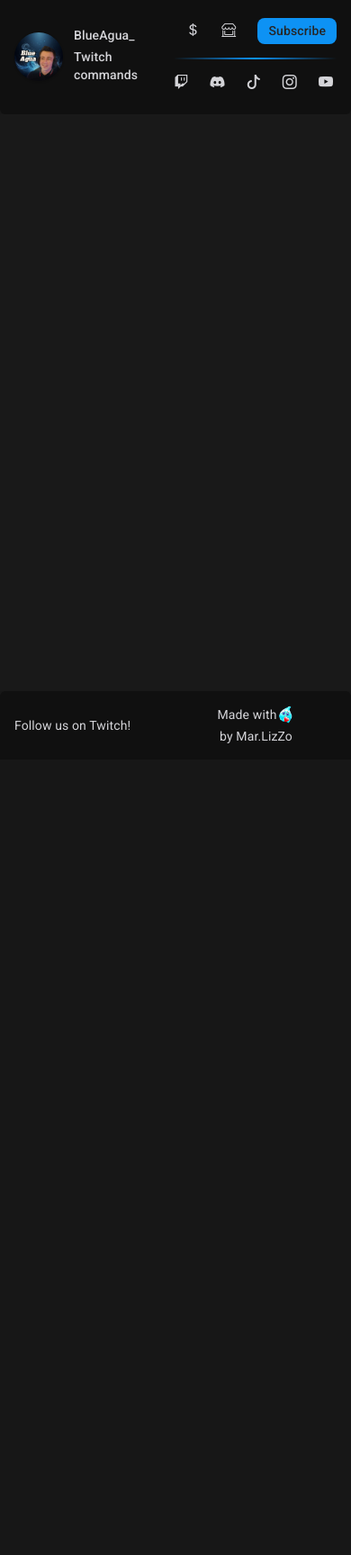
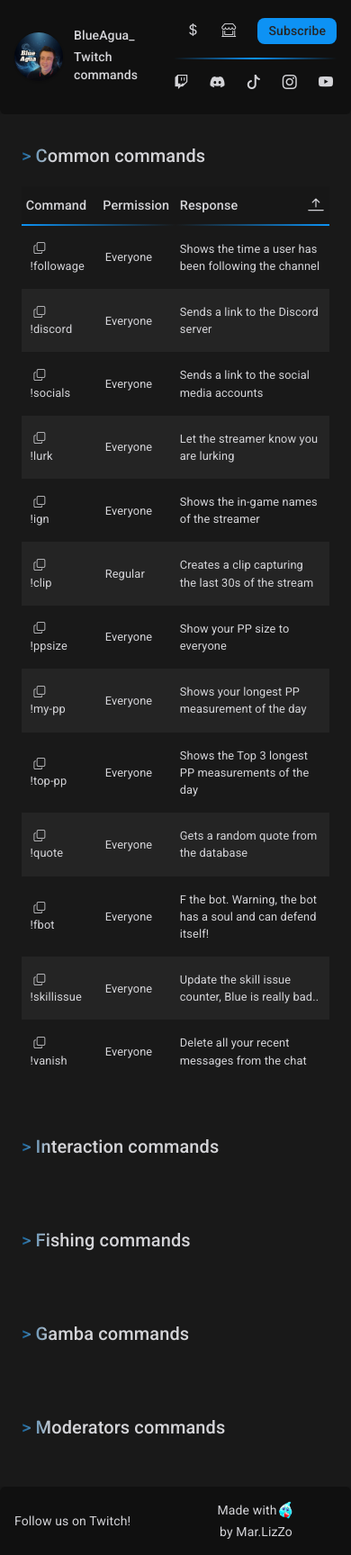
Before and after one commit to MarLizZo/bluebot-commands, a website built with Vite: page index.html in a window 390 px wide. Shown: the whole page at 90% size. Before the commit the page ends 844 px from the top, so only its background shows below. Built offline with nearby package versions, Linux system fonts and the light colour scheme.

Commit message:
common cmds working

```diff
--- a/index.html
+++ b/index.html
@@ -11,11 +11,11 @@
   <body class="bg-neutral-900 text-gray-200 flex flex-col">
     <header id="header" class="py-2 px-4 rounded-b-md flex w-full h-full"></header>
     <main id="main" class="flex flex-col grow py-8 px-6 sm:px-8 md:px-16 items-center">
-      <div id="commons-cmds"></div>
-      <div id="interaction-cmds"></div>
-      <div id="fish-cmds"></div>
-      <div id="gamba-cmds"></div>
-      <div id="moderators-cmds"></div>
+      <div id="common-cmds" class="w-full"></div>
+      <div id="interaction-cmds" class="w-full mt-14"></div>
+      <div id="fish-cmds" class="w-full mt-14"></div>
+      <div id="gamba-cmds" class="w-full mt-14"></div>
+      <div id="moderators-cmds" class="w-full mt-14"></div>
     </main>
     <footer id="footer" class="py-2 px-4 rounded-t-md flex w-full h-full"></footer>
     <script type="module" src="src/main.ts"></script>
--- /dev/null
+++ b/src/commands-interface.ts
@@ -0,0 +1,8 @@
+export interface CommandItem {
+    id: number;
+    view_order: number;
+    command: string;
+    description: string;
+    permissions: string;
+    synthax?: string;
+}
--- a/src/components/common-cmds/common-cmds.html
+++ b/src/components/common-cmds/common-cmds.html
@@ -0,0 +1,18 @@
+<div class="flex flex-col w-full items-center">
+    <h2 class="w-full text-left text-xl md:text-2xl font-medium mb-5 title" id="cmds-group-common">
+        > Common commands
+    </h2>
+    <div class="flex t-head w-full">
+        <div class="w-3/12 md:w-2/12 flex items-center">Command</div>
+        <div class="w-3/12 flex items-center">Permission</div>
+        <div class="w-6/12 md:w-7/12 flex items-center justify-between">
+            <p>Response</p>
+            <i id="coll-icon-common" class="bi text-xl bi-arrow-bar-up transition-all cursor-pointer"
+                onclick="toggleCollapse('coll-icon-common', 'common-cmds-container')"></i>
+        </div>
+    </div>
+
+    <div id="common-cmds-container" class="flex flex-col t-body w-full collapsible">
+
+    </div>
+</div>
--- a/src/components/common-cmds/common-cmds.json
+++ b/src/components/common-cmds/common-cmds.json
@@ -0,0 +1,93 @@
+[
+    {
+        "id": 1,
+        "view_order": 1,
+        "command": "!followage",
+        "description": "Shows the time a user has been following the channel",
+        "permissions": "Everyone"
+        },
+        {
+        "id": 2,
+        "view_order": 2,
+        "command": "!discord",
+        "description": "Sends a link to the Discord server",
+        "permissions": "Everyone"
+        },
+        {
+        "id": 3,
+        "view_order": 3,
+        "command": "!socials",
+        "description": "Sends a link to the social media accounts",
+        "permissions": "Everyone"
+        },
+        {
+        "id": 4,
+        "view_order": 4,
+        "command": "!lurk",
+        "description": "Let the streamer know you are lurking",
+        "permissions": "Everyone"
+        },
+        {
+        "id": 5,
+        "view_order": 5,
+        "command": "!ign",
+        "description": "Shows the in-game names of the streamer",
+        "permissions": "Everyone"
+        },
+        {
+        "id": 6,
+        "view_order": 6,
+        "command": "!clip",
+        "description": "Creates a clip capturing the last 30s of the stream",
+        "permissions": "Regular"
+        },
+        {
+        "id": 7,
+        "view_order": 7,
+        "command": "!ppsize",
+        "description": "Show your PP size to everyone",
+        "permissions": "Everyone"
+        },
+        {
+        "id": 8,
+        "view_order": 8,
+        "command": "!my-pp",
+        "description": "Shows your longest PP measurement of the day",
+        "permissions": "Everyone"
+        },
+        {
+        "id": 9,
+        "view_order": 9,
+        "command": "!top-pp",
+        "description": "Shows the Top 3 longest PP measurements of the day",
+        "permissions": "Everyone"
+        },
+        {
+        "id": 10,
+        "view_order": 10,
+        "command": "!quote",
+        "description": "Gets a random quote from the database",
+        "permissions": "Everyone"
+        },
+        {
+        "id": 11,
+        "view_order": 11,
+        "command": "!fbot",
+        "description": "F the bot. Warning, the bot has a soul and can defend itself!",
+        "permissions": "Everyone"
+        },
+        {
+        "id": 12,
+        "view_order": 12,
+        "command": "!skillissue",
+        "description": "Update the skill issue counter, Blue is really bad..",
+        "permissions": "Everyone"
+        },
+        {
+        "id": 13,
+        "view_order": 13,
+        "command": "!vanish",
+        "description": "Delete all your recent messages from the chat",
+        "permissions": "Everyone"
+    }
+]
--- a/src/components/common-cmds/common-cmds.ts
+++ b/src/components/common-cmds/common-cmds.ts
@@ -1,15 +1,35 @@
+import type { CommandItem } from "../../commands-interface";
+
 export async function initCommonCmds(): Promise<void> {
   try {
     const res = await fetch("/src/components/common-cmds/common-cmds.json");
     if (!res.ok) throw new Error("Errore JSON common-cmds");
 
-    const data = await res.json();
+    const data: CommandItem[] = await res.json();
 
     const container = document.getElementById("common-cmds-container");
     if (!container) return;
 
-    container.innerHTML = data.items
-      .map((item: any) => `<div class="common-cmds">${item.title}</div>`)
+    container.innerHTML = data
+      .map((item: CommandItem, index: number) => {
+        const evenClass = index % 2 === 0 ? "" : "bg-even";
+        const synthax = item.synthax ? `<p><span class="font-semibold mt-3 synth">Synthax: </span>${item.synthax}</p>` : "";
+        return `
+        <div class="flex w-full common-cmds ${evenClass}">
+          <div
+                 class="line flex flex-col md:flex-row justify-center md:justify-start md:items-center w-3/12 md:w-2/12">
+                 <i class="bi bi-copy fs-5 md:me-3 ps-1 md:ps-0" onclick="copyToClipboard('${item.command.toString()}', this)"></i>
+                 <p>${item.command}</p>
+             </div>
+            <div class="line flex flex-col justify-center w-3/12">
+                 <p>${item.permissions}</p>
+             </div>
+             <div class="line flex flex-col justify-center w-6/12 md:w-7/12">
+                <p>${item.description}</p>
+                ${synthax}
+             </div>
+        </div>
+        `})
       .join("");
 
   } catch (err) {
--- a/src/components/fish-cmds/fish-cmds.html
+++ b/src/components/fish-cmds/fish-cmds.html
@@ -0,0 +1,5 @@
+<div class="flex flex-col w-full items-center">
+    <h2 class="w-full text-left text-xl md:text-2xl font-medium mb-5 title" id="cmds-group-fish">
+        > Fishing commands
+    </h2>
+</div>
--- a/src/components/gamba-cmds/gamba-cmds.html
+++ b/src/components/gamba-cmds/gamba-cmds.html
@@ -0,0 +1,5 @@
+<div class="flex flex-col w-full items-center">
+    <h2 class="w-full text-left text-xl md:text-2xl font-medium mb-5 title" id="cmds-group-gamba">
+        > Gamba commands
+    </h2>
+</div>
--- a/src/components/gamba-cmds/gamba-cmds.json
+++ b/src/components/gamba-cmds/gamba-cmds.json
@@ -0,0 +1,3 @@
+{
+
+}
--- a/src/components/interaction-cmds/interaction-cmds.html
+++ b/src/components/interaction-cmds/interaction-cmds.html
@@ -0,0 +1,5 @@
+<div class="flex flex-col w-full items-center">
+    <h2 class="w-full text-left text-xl md:text-2xl font-medium mb-5 title" id="cmds-group-interactions">
+        > Interaction commands
+    </h2>
+</div>
--- /dev/null
+++ b/src/components/interaction-cmds/interaction-cmds.json
@@ -0,0 +1,3 @@
+{
+
+}
--- /dev/null
+++ b/src/components/moderators-cmds/moderators-cmds.html
@@ -0,0 +1,5 @@
+<div class="flex flex-col w-full items-center">
+    <h2 class="w-full text-left text-xl md:text-2xl font-medium mb-5 title" id="cmds-group-moderators">
+        > Moderators commands
+    </h2>
+</div>
--- /dev/null
+++ b/src/components/moderators-cmds/moderators-cmds.json
@@ -0,0 +1,3 @@
+{
+
+}
--- a/src/main.ts
+++ b/src/main.ts
@@ -1,5 +1,3 @@
-//import { setupCounter } from './counter.ts'
-
 type ComponentInit = () => Promise<void>;
 
 async function loadComponent(
@@ -15,7 +13,6 @@ async function loadComponent(
     if (!res.ok) throw new Error(`Errore fetch: ${htmlPath}`);
     el.innerHTML = await res.text();
 
-    // inizializza il componente (logica + dati)
     if (init) await init();
   } catch (err) {
     console.error(err);
@@ -32,12 +29,79 @@ async function init() {
   await Promise.all([
     loadComponent("header", "/src/components/header.html"),
     loadComponent("footer", "/src/components/footer.html"),
-    /*loadComponent("common-cmds", "/src/components/common-cmds/common-cmds.html", initCommonCmds),
+    loadComponent("common-cmds", "/src/components/common-cmds/common-cmds.html", initCommonCmds),
     loadComponent("interaction-cmds", "/src/components/interaction-cmds/interaction-cmds.html", initInteractionCmds),
     loadComponent("fish-cmds", "/src/components/fish-cmds/fish-cmds.html", initFishCmds),
     loadComponent("gamba-cmds", "/src/components/gamba-cmds/gamba-cmds.html", initGambaCmds),
-    loadComponent("moderators-cmds", "/src/components/moderators-cmds/moderators-cmds.html", initModeratorsCmds),*/
+    loadComponent("moderators-cmds", "/src/components/moderators-cmds/moderators-cmds.html", initModeratorsCmds),
   ]);
 }
 
 init();
+
+const collapse = (el: HTMLElement) => {
+  // imposta altezza attuale (auto → px)
+  el.style.height = el.scrollHeight + "px";
+
+  requestAnimationFrame(() => {
+    el.style.height = "0px";
+  });
+}
+
+const expand = (el: HTMLElement) => {
+  // da 0 → altezza reale
+  el.style.height = el.scrollHeight + "px";
+
+  el.addEventListener(
+    "transitionend",
+    () => {
+      el.style.height = "auto"; // torna a naturale
+    },
+    { once: true }
+  );
+}
+
+const toggle = (el: HTMLElement) => {
+  const isCollapsed = el.style.height === "0px";
+
+  if (isCollapsed) {
+    expand(el);
+  } else {
+    collapse(el);
+  }
+}
+
+const toggleCollapse = (trigger: string, block: string) => {
+  switch (trigger) {
+    case "coll-icon-common":
+      document.getElementById("coll-icon-common")?.classList.toggle("rotated");
+      const element : HTMLElement = document.getElementById(block)!;
+      toggle(element);
+      break;
+    case "coll-icon-interaction":
+      document.getElementById("coll-icon-interaction")?.classList.toggle("rotated");
+      break;
+    case "coll-icon-fish":
+        document.getElementById("coll-icon-fish")?.classList.toggle("rotated");
+      break;
+    case "coll-icon-gamba":
+      document.getElementById("coll-icon-gamba")?.classList.toggle("rotated");
+      break;
+    case "coll-icon-moderators":
+      document.getElementById("coll-icon-moderators")?.classList.toggle("rotated");
+      break;
+    default:
+      break;
+  }
+}
+const copyToClipboard = (cmd: string, element: HTMLElement) => {
+  navigator.clipboard.writeText(cmd).then(() => {
+    console.log("copying.. ", cmd);
+    element.classList.add("text-blue-400");
+    setTimeout(() => {
+      element.classList.remove("text-blue-400");
+    }, 1000);
+  });
+}
+(window as any).toggleCollapse = toggleCollapse;
+(window as any).copyToClipboard = copyToClipboard;
--- a/src/style.css
+++ b/src/style.css
@@ -134,3 +134,80 @@ a:not(.sub-btn) {
 a {
   cursor: pointer;
 }
+
+.t-head div,
+.t-body div {
+  padding-left: 0.3rem !important;
+  padding-right: 0.3rem !important;
+  padding-top: 0.5rem !important;
+  padding-bottom: 0.5rem !important;
+}
+
+.t-head {
+  position: relative;
+  &::after {
+    content: "";
+    position: absolute;
+    bottom: 0;
+    left: 0;
+    width: 100%;
+    height: 2px;
+    background: linear-gradient(
+      to left,
+      var(--primary-blue),
+      var(--background-main),
+      var(--primary-blue)
+    );
+  }
+
+  div {
+    background-color: #171717;
+    font-size: 1.15em;
+    color: var(--neutral-300);
+    font-weight: 500;
+
+    @media screen and (max-width: 768px) {
+      font-size: 0.9em;
+    }
+  }
+}
+
+.t-body {
+  font-size: 0.9em;
+  i {
+    cursor: pointer;
+  }
+  .bg-even {
+    background-color: #242424;
+  }
+
+  @media screen and (max-width: 768px) {
+    font-size: 0.8em;
+  }
+}
+
+.rotated {
+  transform: rotate(180deg);
+}
+
+.title {
+  background: var(--neutral-300);
+  background: linear-gradient(to right, #0d94f496 0%, var(--neutral-300) 10%);
+  background-clip: text;
+  -webkit-background-clip: text;
+  -webkit-text-fill-color: transparent;
+}
+
+.synth {
+  background: var(--neutral-300);
+  background: linear-gradient(to right, #0d94f496 0%, var(--neutral-300) 60%);
+  background-clip: text;
+  -webkit-background-clip: text;
+  -webkit-text-fill-color: transparent;
+}
+
+.collapsible {
+  /* height: 0; */
+  overflow: hidden;
+  transition: height 0.5s ease;
+}
```
Also changed, not shown: src/counter.ts (deleted, +0 -9 lines), src/components/interaction-cmds/interaction.json (deleted), src/components/moderators-cmds/moderators.json (deleted), src/components/moderators-cmds/moderatos-cmds.html (deleted).
